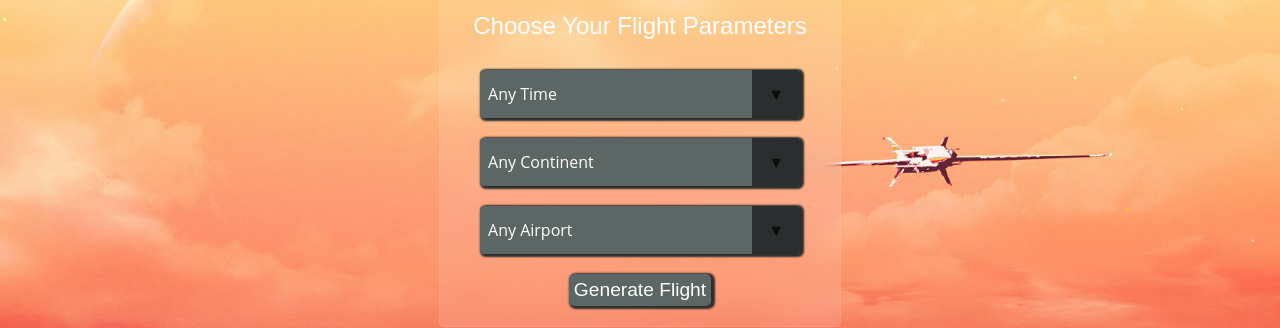
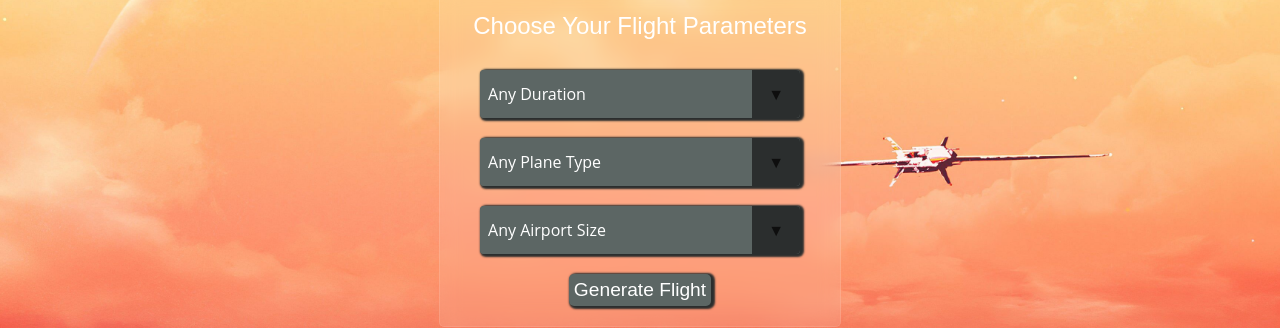
Before and after one commit to Jackson-Wozniak/MSFS2020-Random-Flight-Generator, a React (Create React App) app: page / in a window 1280 px wide. Shown: the part 241-569 px from the top of the page. Built offline with nearby package versions, Linux system fonts and the light colour scheme; no server answers.

Commit message:
replace continent choice with the choice of plane type

```diff
--- a/src/App.js
+++ b/src/App.js
@@ -40,7 +40,7 @@ function App() {
       .then(data => {
         data.data.forEach(plane => {
           //map array index from csv to new plane object
-          planes.push(new Plane(plane));;
+          planes.push(new Plane(plane));
         });
         console.log(planes.length);
       })
@@ -56,10 +56,13 @@ function App() {
     if(airports.size <= 1){
       readTextFile();
     }
-    let airportArr = flightParameters.airportChoicesAreNotAny() ? filteredAirports() : airports;
+    let airportArr = flightParameters.airportSize !== -1 ? filteredAirports() : airports;
+
     let airport1 = airportArr[Math.floor(Math.random()*airportArr.length)];
     let airport2 = airportArr[Math.floor(Math.random()*airportArr.length)];
-    let plane = planes[Math.floor(Math.random()*planes.length)];
+
+    let plane = findRandomPlaneByType();
+
     let flight = new Flight(airport1, airport2, plane);
     while(true){
       if(flight.validateFlight(flightParameters)){
@@ -72,18 +75,24 @@ function App() {
     }
   }
 
+  function findRandomPlaneByType(){
+    if(flightParameters.planeType === -1){
+      return planes[Math.floor(Math.random()*planes.length)];
+    }
+    while(true){
+      let plane = planes[Math.floor(Math.random()*planes.length)];
+      if(plane.airplaneType.toLowerCase() === flightParameters.planeType.toLowerCase()){
+        return plane;
+      }
+    }
+  }
+
   function filteredAirports(){
-    if(flightParameters.airportSize === -1){
-      return airports.filter(airport => airport.continent === flightParameters.continentOfDeparture);
+    if(flightParameters.airportSize !== -1){
+      return airports.filter(airport => airport.size === flightParameters.airportSize);
+    }else{
+      return airports;
     }
-    if(flightParameters.continentOfDeparture === -1){
-      return airports.filter(airport => airport.size === flightParameters.airportSize);
-    }
-
-    return airports.filter(function (airport) {
-      return airport.size === flightParameters.airportSize &&
-             airport.continent === flightParameters.continentOfDeparture;
-    });
   }
 
   if(flight == null){
@@ -93,26 +102,24 @@ function App() {
           <h2>Choose Your Flight Parameters</h2>
           <div className="select">
             <select onChange={(e) => flightParameters.maxFlightTime = e.target.value}>
-              <option value="-1">Any Time</option>
+              <option value="-1">Any Duration</option>
               <option value="1">1 Hour</option>
               <option value="3">3 Hours</option>
               <option value="5">5 Hours</option>
             </select>
           </div>
           <div className="select">
-            <select onChange={(e) => flightParameters.continentOfDeparture = e.target.value}>
-              <option value="-1">Any Continent</option>
-              <option value="NA">North America</option>
-              <option value="SA">South America</option>
-              <option value="AF">Africa</option>
-              <option value="AS">Asia</option>
-              <option value="EU">Europe</option>
-              <option value="OC">Oceania</option>
+            <select onChange={(e) => flightParameters.planeType = e.target.value}>
+              <option value="-1">Any Plane Type</option>
+              <option value="propeller">Propeller Planes</option>
+              <option value="jet">Jets</option>
+              <option value="airliner">Airliners</option>
+              <option value="turboprop">TurboProps</option>
             </select>
           </div>
           <div className="select">
-            <select onChange={(e) => flightParameters.airportSize = e.target.value}>
-              <option value="-1">Any Airport</option>
+          <select onChange={(e) => flightParameters.airportSize = e.target.value}>
+              <option value="-1">Any Airport Size</option>
               <option value="large_airport">Large Airports</option>
               <option value="medium_airport">Medium Airports</option>
               <option value="small_airport">Small Airports</option>
--- a/src/classes/Flight.js
+++ b/src/classes/Flight.js
@@ -1,18 +1,14 @@
 export class FlightParameters{
     maxFlightTime;
     maxFlightDistance;
-    continentOfDeparture;
+    planeType;
     airportSize;
 
-    constructor(maxFlightTime, maxFlightDistance, continentOfDeparture, airportSize){
+    constructor(maxFlightTime, maxFlightDistance, planeType, airportSize){
         this.maxFlightTime = maxFlightTime;
         this.maxFlightDistance = maxFlightDistance;
-        this.continentOfDeparture = continentOfDeparture;
+        this.planeType = planeType;
         this.airportSize = airportSize;
-    }
-
-    airportChoicesAreNotAny(){
-        return this.continentOfDeparture !== -1 || this.airportSize !== -1 ? true : false;
     }
 }
 
--- a/src/components/FlightInfoCard.js
+++ b/src/components/FlightInfoCard.js
@@ -12,9 +12,9 @@ function FlightInfoCard(props){
             <h2>Flight Info</h2>
             <hr />
             <label>Distance <p>{formatter.format(props.flight.distance)} miles</p></label>
-            <label>Time <p>{props.flight.formattedTime}</p></label>
+            <label>Duration <p>{props.flight.formattedTime}</p></label>
             <label>Plane<p>{props.flight.plane.name}</p></label>
-            <label>Speed <p>{props.flight.plane.speedInKnots}</p> </label>
+            <label>Speed <p>{props.flight.plane.speedInKnots} knots</p> </label>
         </div>
     );
 }
```
